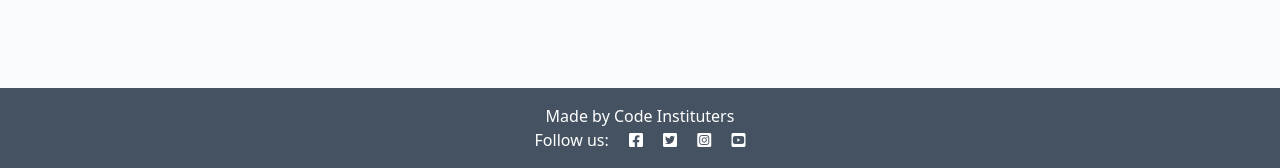
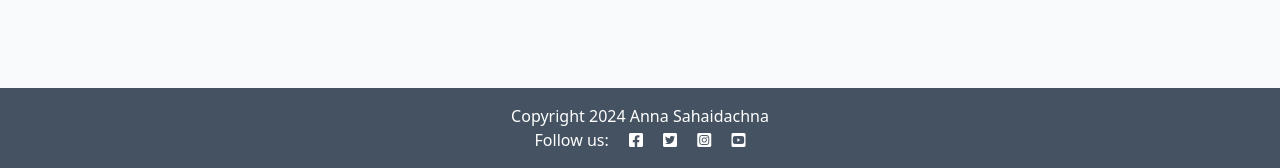
Before and after one commit to Anka-S/django-blog, a Django app: page / in a window 1280 px wide. Shown: the part 632-800 px from the top of the page. Run offline with Django 4.2, Linux system fonts and the light colour scheme; data that the repository does not hold is empty.

Commit message:
Add Copyright to the html

```diff
--- a/blog/templates/blog/index.html
+++ b/blog/templates/blog/index.html
@@ -50,3 +50,6 @@
 
 <!-- index.html content ends here -->
 {% endblock %}
+{% block copyright %}
+Copyright 2024 Anna Sahaidachna
+{% endblock copyright %}
--- a/templates/base.html
+++ b/templates/base.html
@@ -60,7 +60,11 @@
 
     <!-- Footer -->
     <footer class="footer mt-auto py-3 dark-bg">
-        <p class="m-0 text-center text-white">Made by Code Instituters</p>
+        <p class="m-0 text-center text-white">
+            {% block copyright %}
+            Made by Code Instituters
+            {% endblock copyright %}
+        </p>
         <p class="m-0 text-center text-white">Follow us: <i class="fab fa-facebook-square ms-3"></i>
             <i class="fab fa-twitter-square ms-3"></i>
             <i class="fab fa-instagram-square ms-3"></i>
```
